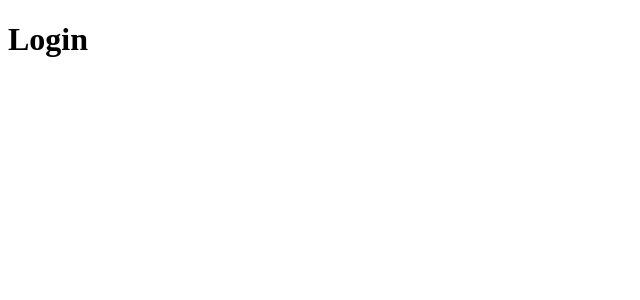
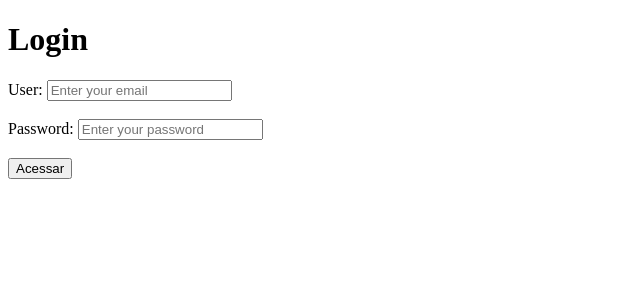
Before and after one commit to jul1ana/login-website, a React (Create React App) app: page / in a window 1280 px wide. Shown: the top 300 px of the page, without its empty margins (0-640 px from the left). Built offline with nearby package versions, Linux system fonts and the light colour scheme.

Commit message:
Adding form and fields

```diff
--- a/public/index.html
+++ b/public/index.html
@@ -1,5 +1,5 @@
 <!DOCTYPE html>
-<html lang="pt-br">
+<html lang="en">
 
 <head>
   <meta charset="utf-8" />
@@ -14,7 +14,7 @@
 </head>
 
 <body>
-  <noscript>É necessário ativar o JavaScript para visualizar os resultados.</noscript>
+  <noscript>You need to enable JavaScript to run this app.</noscript>
   <div id="root"></div>
 </body>
 
--- a/src/pages/Login/index.js
+++ b/src/pages/Login/index.js
@@ -1,9 +1,33 @@
-import React from "react";
+import React, { useState } from "react";
 
 export const Login = () => {
+
+  const [user, setUser] = useState({
+    email: "",
+    password: ""
+  });
+
+  //recuperando o valor do input
+  const valueInput = e => setUser({ ...user, [e.target.name]: e.target.value });
+
+  const loginSubmit = async e => {
+    e.preventDefault();
+    console.log(user.email);
+    console.log(user.password);
+  }
+
   return (
     <div>
       <h1>Login</h1>
+      <form onSubmit={loginSubmit}>
+        <label>User: </label>
+        <input type="text" name="email" placeholder="Enter your email" onChange={valueInput} /> <br /><br />
+
+        <label>Password: </label>
+        <input type="password" name="password" placeholder="Enter your password" onChange={valueInput} /> <br /><br />
+
+        <button type="submit">Acessar</button>
+      </form>
     </div>
   );
 };
```
Also changed, not shown: 1 other file (tests, documents, lock files or other folders).
